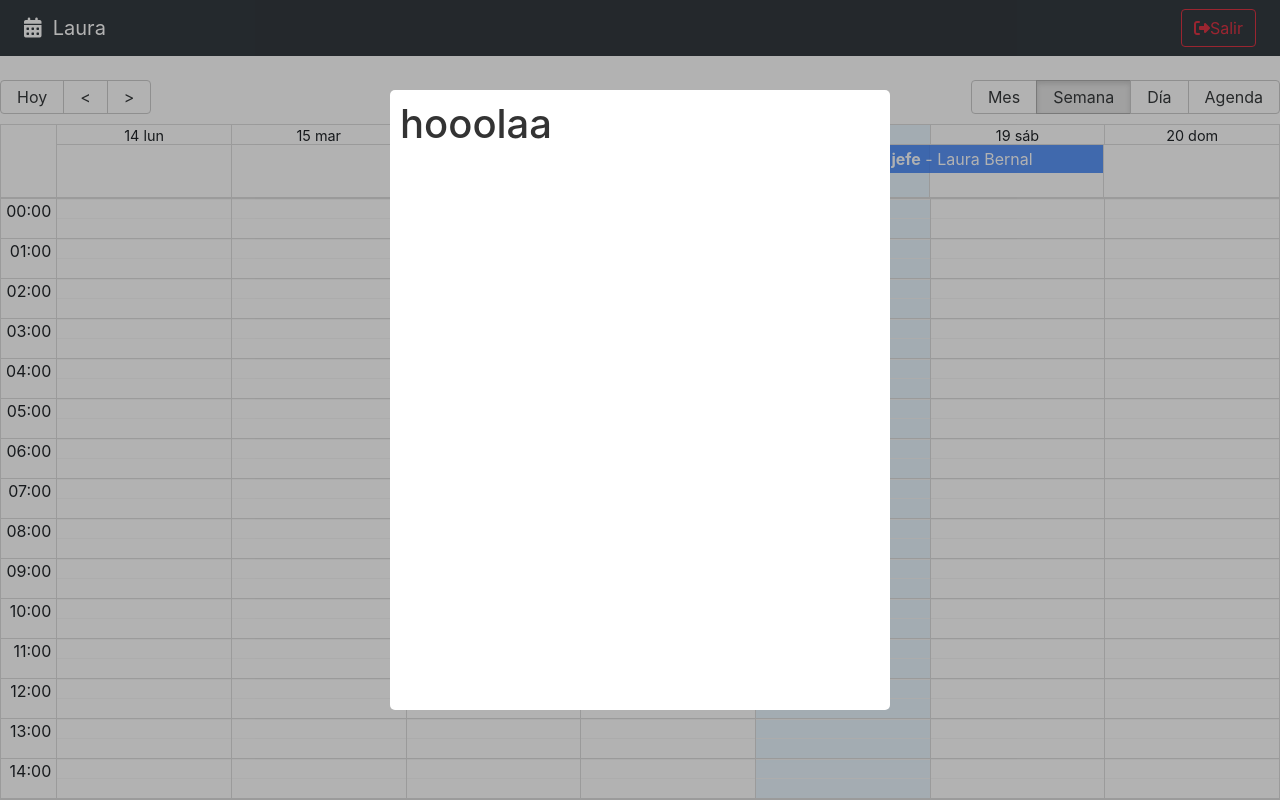
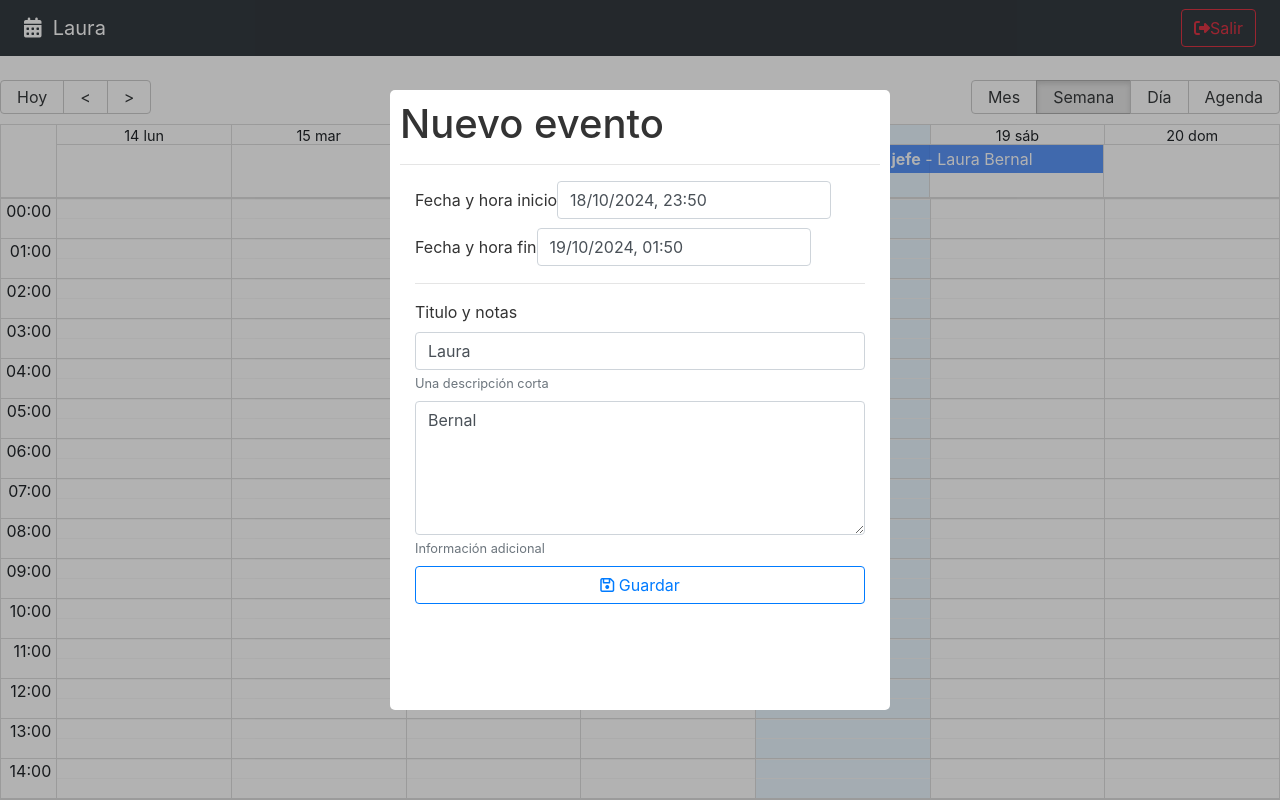
Before and after one commit to mbernallaura/Calendar, a React (Vite) app: page /auth in a window 1280 px wide. Built offline with nearby package versions, Linux system fonts and the light colour scheme.

Commit message:
Instalar dependencias para que al seleccionar el campo de fechas salga el cuadro de mes paara cambiar Realizar el modal de cambiar el evento ademas de ponerle horaa tambien y ponerlo en español

```diff
--- a/package.json
+++ b/package.json
@@ -13,6 +13,7 @@
     "date-fns": "^4.1.0",
     "react": "^18.2.0",
     "react-big-calendar": "^1.15.0",
+    "react-datepicker": "^7.5.0",
     "react-dom": "^18.2.0",
     "react-modal": "^3.16.1",
     "react-router-dom": "^6.27.0"
--- a/src/calendar/components/CalendarModal.jsx
+++ b/src/calendar/components/CalendarModal.jsx
@@ -1,5 +1,12 @@
 import { useState } from "react";
+import { addHours } from "date-fns";
+
 import Modal from "react-modal";
+import DatePicker, { registerLocale } from "react-datepicker";
+import "react-datepicker/dist/react-datepicker.css";
+import { es } from 'date-fns/locale/es';
+
+registerLocale('es', es);
 
 const customStyles = {
     content: {
@@ -16,6 +23,27 @@
 
 export const CalendarModal = () => {
     const [isOpen, setIsOpen] = useState(true);
+    const [formValues, setFormValues] = useState({
+        title: 'Laura',
+        notes: 'Bernal',
+        start: new Date(),
+        end: addHours (new Date(), 2),
+    })
+
+    const onInputChange = ({ target }) =>{
+        //Recibir target name: notes, title
+        setFormValues({
+            ...formValues,
+            [target.name]: target.value
+        })
+    }
+
+    const onDateChanged = ( event, changing ) =>{
+        setFormValues({
+            ...formValues,
+            [changing]: event
+        })
+    }
 
     const onCloseModal = () =>{
         console.log('cerrar modal');
@@ -31,7 +59,74 @@
             overlayClassName='modal-fondo'//clase del fondo para que tenga efecto suave
             closeTimeoutMS={ 200 }
         >
-            <h1>hooolaa</h1>
+            <h1> Nuevo evento </h1>
+            <hr />
+            <form className="container">
+
+                <div className="form-group mb-2">
+                    <label>Fecha y hora inicio</label>
+                    <DatePicker
+                        selected={ formValues.start }
+                        onChange={ (event)=> onDateChanged(event, 'start') }
+                        className="form-control"
+                        dateFormat={'Pp'}
+                        showTimeSelect //Poner la seccion de la hora
+                        locale='es' //Poner en español el mes, cuando seleccionas
+                        timeCaption="Hora" //Poner el titulo de la hora en español
+                    />
+                </div>
+
+                <div className="form-group mb-2">
+                    <label>Fecha y hora fin</label>
+                    <DatePicker
+                        minDate={ formValues.start }
+                        selected={ formValues.end }
+                        onChange={ (event)=> onDateChanged(event, 'end') }
+                        className="form-control"
+                        dateFormat={'Pp'}
+                        showTimeSelect
+                        locale='es'
+                        timeCaption="Hora"
+                    />
+                </div>
+
+                <hr />
+                <div className="form-group mb-2">
+                    <label>Titulo y notas</label>
+                    <input
+                        type="text"
+                        className="form-control"
+                        placeholder="Título del evento"
+                        name="title"
+                        autoComplete="off"
+                        value={ formValues.title }
+                        onChange={ onInputChange }
+                    />
+                    <small id="emailHelp" className="form-text text-muted">Una descripción corta</small>
+                </div>
+
+                <div className="form-group mb-2">
+                    <textarea
+                        type="text"
+                        className="form-control"
+                        placeholder="Notas"
+                        rows="5"
+                        name="notes"
+                        value={ formValues.notes }
+                        onChange={ onInputChange }
+                    ></textarea>
+                    <small id="emailHelp" className="form-text text-muted">Información adicional</small>
+                </div>
+
+                <button
+                    type="submit"
+                    className="btn btn-outline-primary btn-block"
+                >
+                    <i className="far fa-save"></i>
+                    <span> Guardar</span>
+                </button>
+
+            </form>
         </Modal>
     )
 }
```
Also changed, not shown: 1 other file (tests, documents, lock files or other folders).
